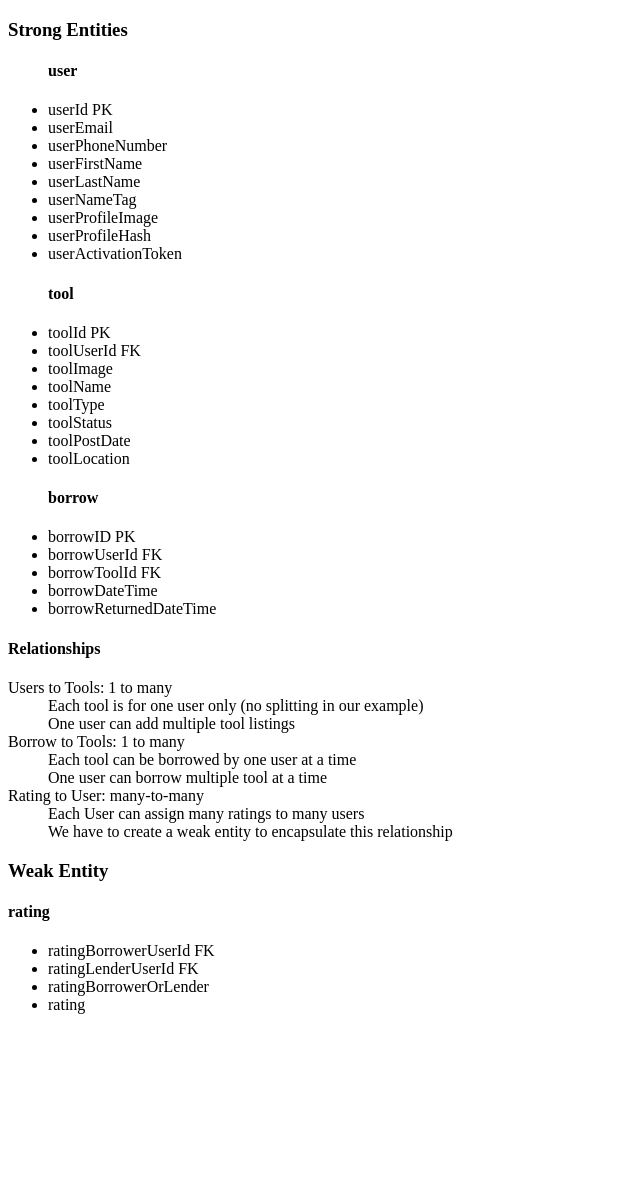
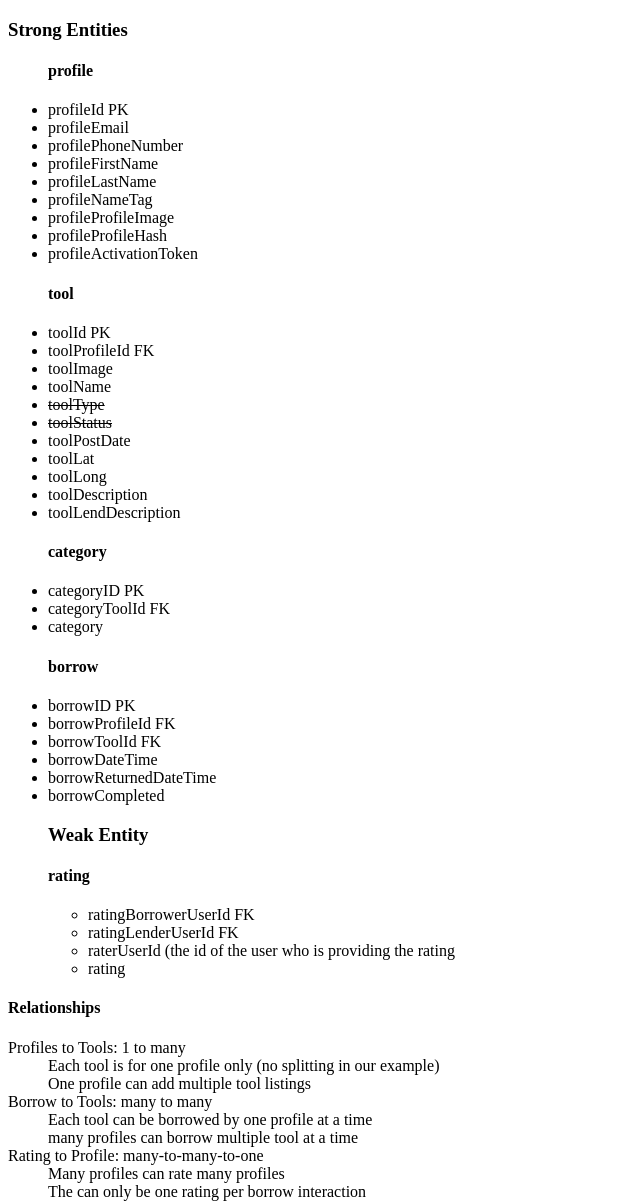
Before and after one commit to Abq-Tool-Shed/Capstone-Abq-Tool-Shed, a plain HTML site: page documentation/tools-documents/conceptual-model-erd.html in a window 1280 px wide. Shown: the whole page, without its empty margins (0-640 px from the left). Before the commit the page ends 1030 px from the top, so only its background shows below. Drawn offline with Linux system fonts and the light colour scheme.

Commit message:
Changes to conceptual model from discussion with George and Marty

```diff
--- a/documentation/tools-documents/conceptual-model-erd.html
+++ b/documentation/tools-documents/conceptual-model-erd.html
@@ -7,60 +7,73 @@
 <body>
 <h3>Strong Entities </h3>
 <ul>
-    <h4>user</h4>
-    <li>userId   PK</li>
-    <li>userEmail</li>
-    <li>userPhoneNumber</li>
-    <li>userFirstName</li>
-    <li>userLastName</li>
-    <li>userNameTag</li>
-    <li>userProfileImage</li>
-    <li>userProfileHash</li>
-    <li>userActivationToken</li>
+    <h4>profile</h4>
+    <li>profileId   PK</li>
+    <li>profileEmail</li>
+    <li>profilePhoneNumber</li>
+    <li>profileFirstName</li>
+    <li>profileLastName</li>
+    <li>profileNameTag</li>
+    <li>profileProfileImage</li>
+    <li>profileProfileHash</li>
+    <li>profileActivationToken</li>
+
+
 
     <h4>tool</h4>
     <li>toolId  PK</li>
-    <li>toolUserId  FK</li>
+    <li>toolProfileId  FK</li>
     <li>toolImage</li>
     <li>toolName</li>
-    <li>toolType</li>
-    <li>toolStatus</li>
+    <strike><li>toolType</li></strike>
+    <strike><li>toolStatus</li></strike>
     <li>toolPostDate</li>
-    <li>toolLocation</li>
+    <li>toolLat</li>
+    <li>toolLong</li>
+    <li>toolDescription</li>
+    <li>toolLendDescription</li>
+
+    <h4>category</h4>
+    <li>categoryID PK</li>
+    <li>categoryToolId FK</li>
+    <li>category</li>
 
     <h4>borrow</h4>
     <li>borrowID  PK</li>
-    <li>borrowUserId  FK</li>
+    <li>borrowProfileId  FK</li>
     <li>borrowToolId  FK</li>
     <li>borrowDateTime</li>
     <li>borrowReturnedDateTime</li>
+    <li>borrowCompleted</li>
+
+    <h3>Weak Entity</h3>
+    <h4>rating</h4>
+    <ul>
+        <li>ratingBorrowerUserId  FK</li>
+        <li>ratingLenderUserId  FK</li>
+        <li>raterUserId (the id of the user who is providing the rating</li>
+        <li>rating</li>
+    </ul>
 
 
 
 </ul>
-<!--We need to update this section, I just copied it from the example, I thought we could discuss as a crew (mz)-->
+
     <dl>
     <h4>Relationships</h4>
-    <dt>Users to Tools: 1 to many</dt>
-        <dd>Each tool is for one user only (no splitting in our example)</dd>
-        <dd>One user can add multiple tool listings</dd>
+    <dt>Profiles to Tools: 1 to many</dt>
+        <dd>Each tool is for one profile only (no splitting in our example)</dd>
+        <dd>One profile can add multiple tool listings</dd>
 
-        <dt>Borrow to Tools: 1 to many</dt>
-        <dd>Each tool can be borrowed by one user at a time</dd>
-        <dd>One user can borrow multiple tool at a time</dd>
+        <dt>Borrow to Tools: many to many</dt>
+        <dd>Each tool can be borrowed by one profile at a time</dd>
+        <dd>many profiles can borrow multiple tool at a time</dd>
 
-    <dt>Rating to User: many-to-many</dt>
-        <dd>Each User can assign many ratings to many users</dd>
-        <dd>We have to create a weak entity to encapsulate this relationship</dd>
+    <dt>Rating to Profile: many-to-many-to-one</dt>
+        <dd>Many profiles can rate many profiles</dd>
+        <dd>The can only be one rating per borrow interaction</dd>
     </dl>
-<h3>Weak Entity</h3>
-<h4>rating</h4>
-<ul>
-<li>ratingBorrowerUserId  FK</li>
-<li>ratingLenderUserId  FK</li>
-<li>ratingBorrowerOrLender</li>
-<li>rating</li>
-</ul>
+
 
 
 </body>
```
